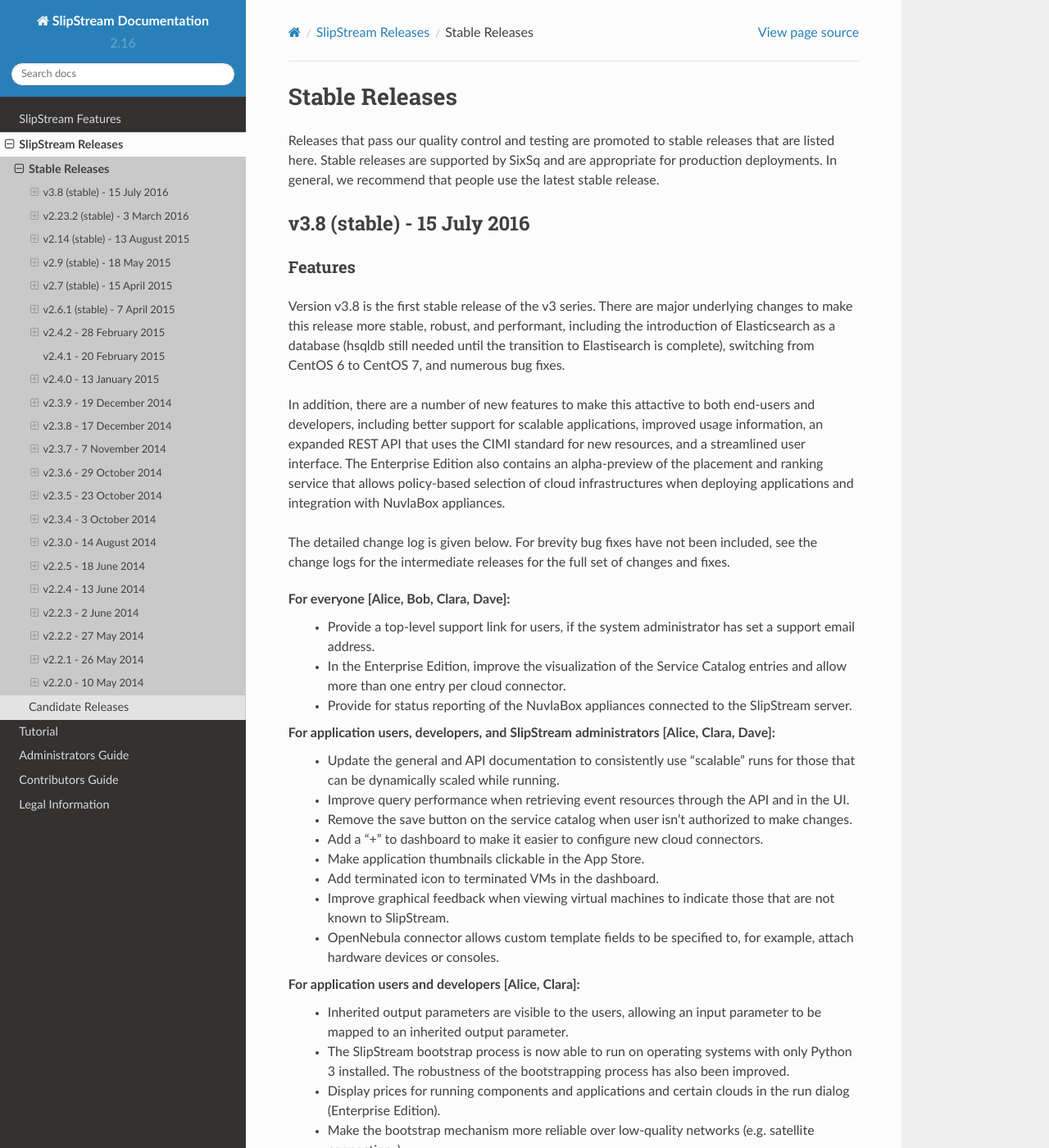
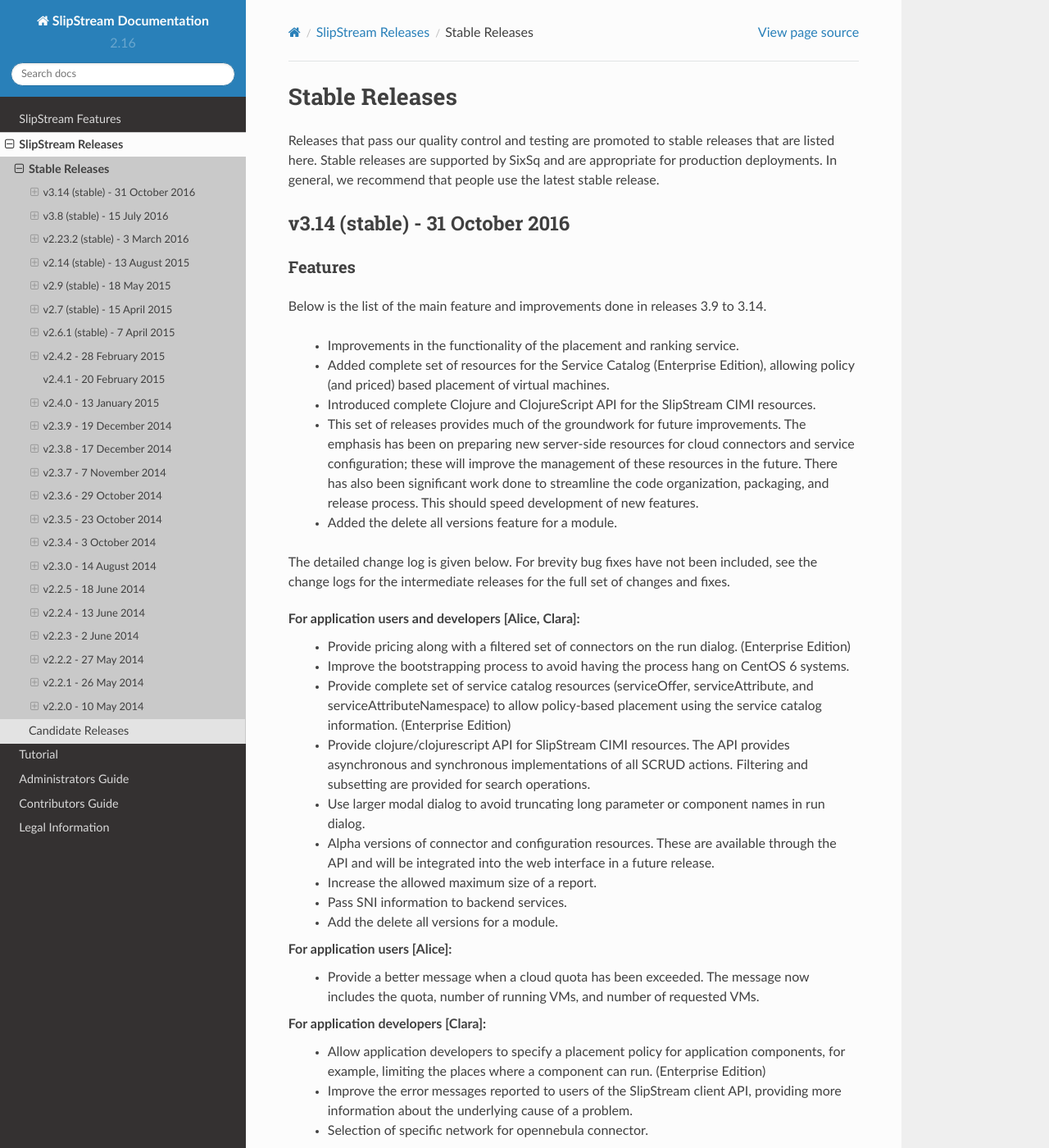
Before and after one commit to slipstream/SlipStreamDocumentation, a Sphinx documentation site: the page built from docs/release_notes/stable_releases.rst, in a window 1280 px wide and 1400 px high. Shown: the whole window at 82% size. Built offline with Sphinx 7.4.7 and the Read the Docs theme 2.0.0, drawn with Linux system fonts in a browser that asks for light colours; some of the changed text lies outside the part shown.

Commit message:
release notes for stable release v3.14.

```diff
--- a/docs/release_notes/stable_releases.rst
+++ b/docs/release_notes/stable_releases.rst
@@ -6,6 +6,108 @@
 stable releases that are listed here. Stable releases are supported by
 SixSq and are appropriate for production deployments. In general, we
 recommend that people use the latest stable release.
+
+
+v3.14 (stable) - 31 October 2016
+--------------------------------
+
+Features
+~~~~~~~~
+
+Below is the list of the main feature and improvements done in
+releases 3.9 to 3.14.
+
+ - Improvements in the functionality of the placement and ranking service.
+ - Added complete set of resources for the Service Catalog (Enterprise
+   Edition), allowing policy (and priced) based placement of virtual
+   machines.
+ - Introduced complete Clojure and ClojureScript API for the SlipStream
+   CIMI resources.
+ - This set of releases provides much of the groundwork for future
+   improvements.  The emphasis has been on preparing new server-side
+   resources for cloud connectors and service configuration; these will
+   improve the management of these resources in the future.  There has
+   also been significant work done to streamline the code organization,
+   packaging, and release process.  This should speed development of
+   new features.
+ - Added the delete all versions feature for a module.
+
+The detailed change log is given below.  For brevity bug fixes have
+not been included, see the change logs for the intermediate releases
+for the full set of changes and fixes.
+
+For application users and developers [Alice, Clara]:
+ - Provide pricing along with a filtered set of connectors on the run
+   dialog. (Enterprise Edition)
+ - Improve the bootstrapping process to avoid having the process hang
+   on CentOS 6 systems.
+ - Provide complete set of service catalog resources (serviceOffer,
+   serviceAttribute, and serviceAttributeNamespace) to allow
+   policy-based placement using the service catalog
+   information. (Enterprise Edition)
+ - Provide clojure/clojurescript API for SlipStream CIMI resources.
+   The API provides asynchronous and synchronous implementations of
+   all SCRUD actions.  Filtering and subsetting are provided for
+   search operations.
+ - Use larger modal dialog to avoid truncating long parameter or
+   component names in run dialog.
+ - Alpha versions of connector and configuration resources.  These are
+   available through the API and will be integrated into the web
+   interface in a future release.
+ - Increase the allowed maximum size of a report.
+ - Pass SNI information to backend services.
+ - Add the delete all versions for a module.
+
+For application users [Alice]:
+ - Provide a better message when a cloud quota has been exceeded.  The
+   message now includes the quota, number of running VMs, and number
+   of requested VMs.
+
+For application developers [Clara]:
+ - Allow application developers to specify a placement policy for
+   application components, for example, limiting the places where a
+   component can run. (Enterprise Edition)
+ - Improve the error messages reported to users of the SlipStream
+   client API, providing more information about the underlying cause
+   of a problem.
+ - Selection of specific network for opennebula connector.
+
+For administrators [Dave]:
+ - Streamline the installation of SlipStream with a packaged version
+   of PhantomJS and with a package for the Elasticsearch
+   repositories.
+ - Modify service dependencies to ensure cleaner start up of all
+   SlipStream services on boot.
+ - Improve the collection of virtual machine state information (used
+   in the dashboard) to make it more efficient and reliable.  Put in
+   additional logging to make debugging easier.
+ - Upgrade to the latest production libraries for all server
+   dependencies, improving the robustness of the server (in particular
+   Aleph, Buddy, and ClojureScript).
+ - Clean up and reorganize the packaging for the pricing service.
+   Logging information will now appear in the standard OS directory.
+ - Unify build system with boot for clojure code.
+
+Alice, Bob, Clara, and Dave can be found
+`here <http://sixsq.com/personae/>`_.
+
+Migration
+~~~~~~~~~
+
+No migration is required from 3.8 to 3.14.
+
+Commits
+~~~~~~~
+
+-  `Server <https://github.com/slipstream/SlipStreamServer/compare/v3.8-community...v3.14-community>`__
+-  `UI <https://github.com/slipstream/SlipStreamUI/compare/v3.8-community...v3.14-community>`__
+-  `Client <https://github.com/slipstream/SlipStreamClient/compare/v3.8-community...v3.14-community>`__
+-  `Connectors <https://github.com/slipstream/SlipStreamConnectors/compare/v3.8-community...v3.14-community>`__
+-  `Documentation <https://github.com/slipstream/SlipStreamDocumentation/compare/v3.8-community...v3.14-community>`__
+
+
+==================================================================
+
 
 v3.8 (stable) - 15 July 2016
 ----------------------------
```
